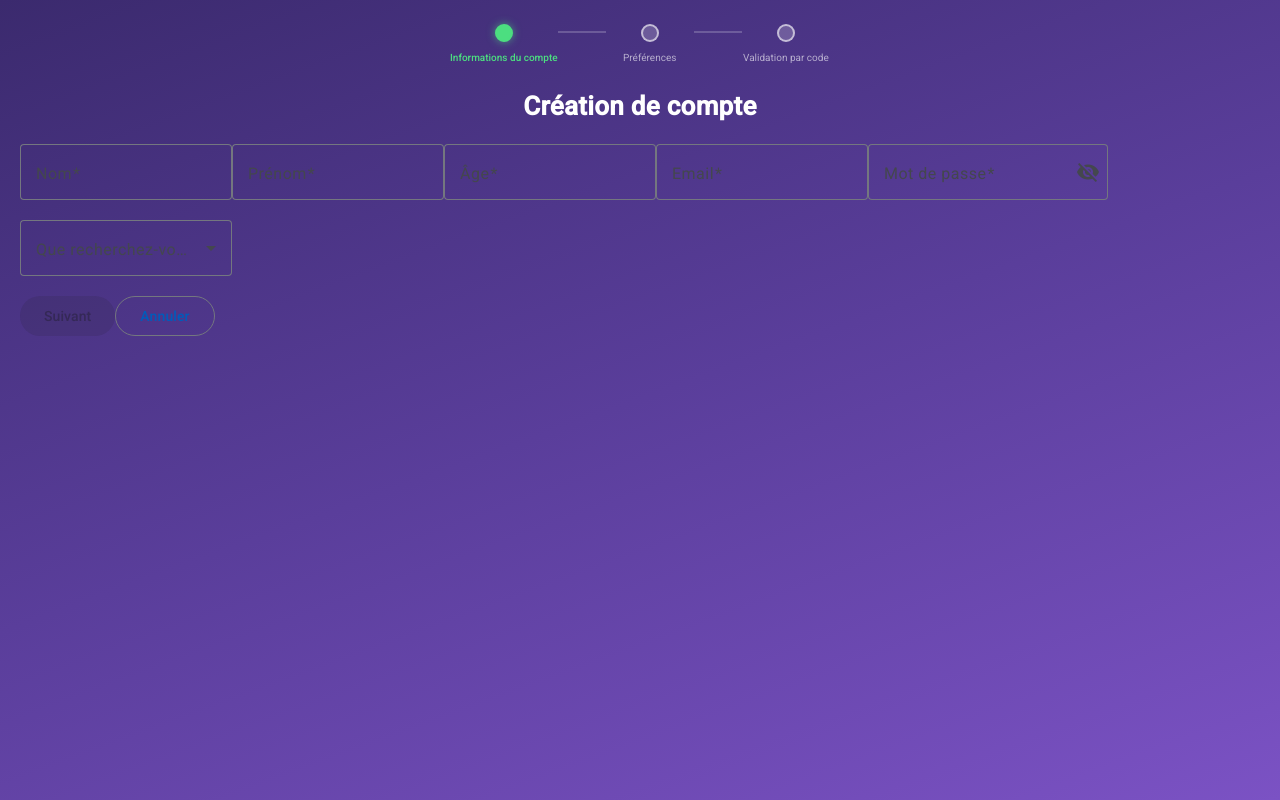
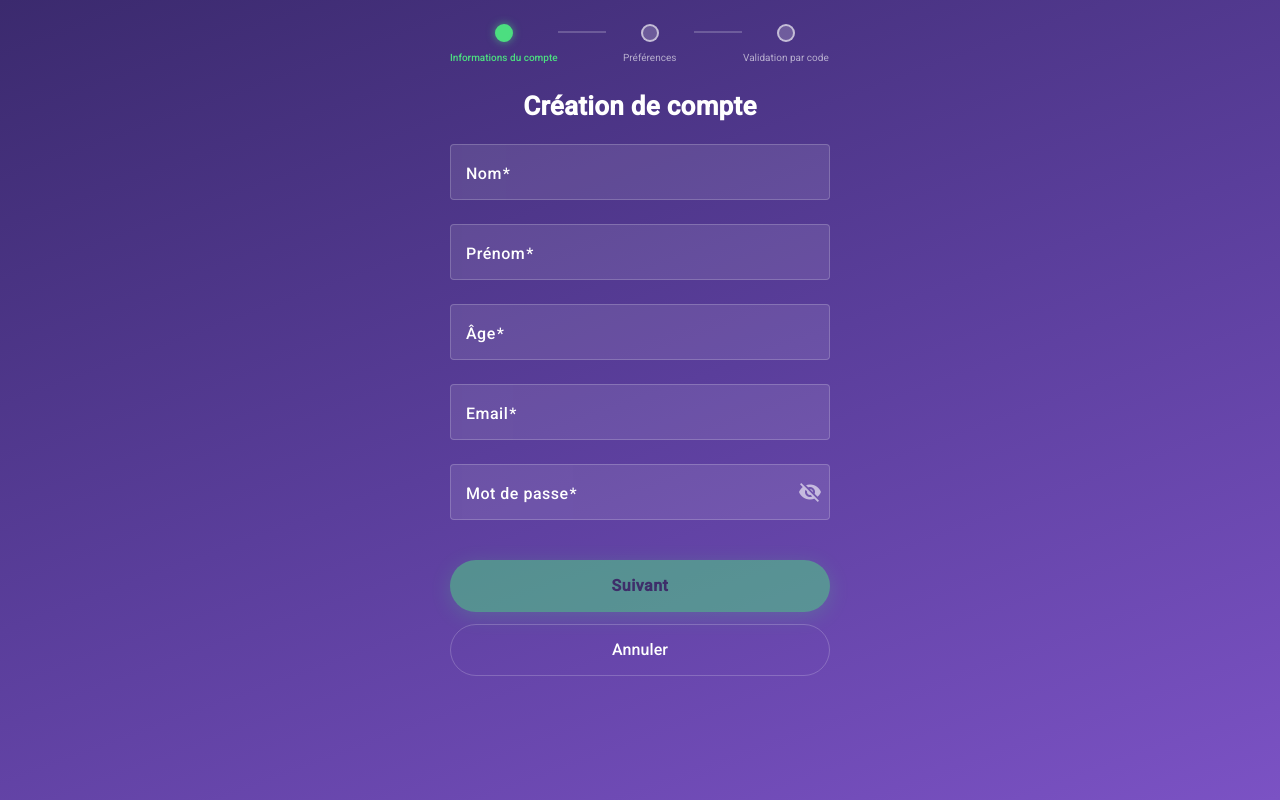
Before and after one commit to max34160/BigProjectFront, an Angular app: page /creation-compte in a window 1280 px wide. Built offline with nearby package versions, Linux system fonts and the light colour scheme.

Commit message:
v2 register

```diff
--- a/src/app/register/register.html
+++ b/src/app/register/register.html
@@ -71,19 +71,8 @@
       </mat-error>
     </mat-form-field>
 
-    <mat-form-field appearance="outline" class="full-width">
-      <mat-label>Que recherchez-vous ?</mat-label>
-      <mat-select formControlName="recherche">
-        <mat-option *ngFor="let option of searchOptions" [value]="option">
-          {{ option }}
-        </mat-option>
-      </mat-select>
-      <mat-error *ngIf="form.get('recherche')?.hasError('required')">Veuillez faire un choix</mat-error>
-    </mat-form-field>
-
-
     <div class="actions">
-      <button mat-raised-button type="submit" class="btn-suivant" [disabled]="form.invalid">
+      <button mat-raised-button type="ngSubmit" class="btn-suivant" [disabled]="form.invalid">
         Suivant
       </button>
       <button mat-stroked-button type="button" class="btn-annuler" (click)="onCancel()">
--- a/src/app/register/register.scss
+++ b/src/app/register/register.scss
@@ -1,3 +1,4 @@
+// Couleurs principales
 $purple-dark: #3b2a6e;
 $purple-mid: #4e3a8a;
 $green-accent: #4cde80;
@@ -20,6 +21,8 @@ $white-10: rgba(255, 255, 255, 0.1);
   padding: 24px 20px 40px;
   box-sizing: border-box;
 }
+
+// Style du stepper en haut de la page pour indiquer les étapes de création du compte
 .stepper-header {
   display: flex;
   align-items: flex-start;
@@ -73,6 +76,7 @@ $white-10: rgba(255, 255, 255, 0.1);
   max-width: 48px;
 }
 
+// Titre
 .page-title {
   font-size: 26px;
   font-weight: 700;
@@ -81,3 +85,139 @@ $white-10: rgba(255, 255, 255, 0.1);
   text-align: center;
   letter-spacing: 0.3px;
 }
+
+// Formulaire
+.creation-form {
+  width: 100%;
+  max-width: 380px;
+  display: flex;
+  flex-direction: column;
+  gap: 4px;
+}
+
+.full-width {
+  width: 100%;
+}
+
+// Formulaire couleurs
+::ng-deep {
+  .creation-form {
+    .mat-mdc-form-field {
+
+      .mat-mdc-floating-label,
+      .mdc-floating-label {
+        color: $white !important;
+        font-weight: 500;
+      }
+
+   // Texte
+      .mat-mdc-input-element,
+      input.mat-mdc-input-element,
+      .mat-mdc-select-value-text {
+        color: $white !important;
+      }
+
+      .mdc-notched-outline__leading,
+      .mdc-notched-outline__notch,
+      .mdc-notched-outline__trailing {
+        border-color: $white-20 !important;
+        background-color: $white-10;
+      }
+
+      &.mat-focused {
+        .mdc-notched-outline__leading,
+        .mdc-notched-outline__notch,
+        .mdc-notched-outline__trailing {
+          border-color: $green-accent !important;
+          border-width: 2px !important;
+        }
+
+        .mat-mdc-floating-label,
+        .mdc-floating-label {
+          color: $green-accent !important;
+        }
+      }
+
+      input::placeholder {
+        color: $white-60 !important;
+      }
+
+      .mat-mdc-icon-button {
+        color: $white-60;
+
+        &:hover {
+          color: $white;
+        }
+      }
+
+      .mat-mdc-form-field-error {
+        color: #ff8fab;
+      }
+
+      .mat-mdc-select-arrow {
+        color: $white-60;
+      }
+    }
+
+    .mat-mdc-select-panel {
+      background: $purple-mid;
+
+      .mat-mdc-option {
+        color: $white;
+
+        &:hover,
+        &.mat-mdc-option-active {
+          background: $white-10;
+        }
+      }
+    }
+  }
+}
+
+// Boutons
+.actions {
+  display: flex;
+  flex-direction: column;
+  gap: 12px;
+  margin-top: 16px;
+}
+
+.btn-suivant {
+  width: 100%;
+  height: 52px;
+  border-radius: 30px !important;
+  font-size: 16px !important;
+  font-weight: 600 !important;
+  letter-spacing: 0.5px;
+  background-color: $green-accent !important;
+  color: #1a1a2e !important;
+  box-shadow: 0 4px 20px rgba(76, 222, 128, 0.4) !important;
+  transition: transform 0.15s ease, box-shadow 0.15s ease !important;
+
+  &:hover:not(:disabled) {
+    transform: translateY(-1px);
+    box-shadow: 0 6px 24px rgba(76, 222, 128, 0.55) !important;
+  }
+
+  &:disabled {
+    opacity: 0.5;
+    background-color: $green-accent !important;
+    color: #1a1a2e !important;
+  }
+}
+
+.btn-annuler {
+  width: 100%;
+  height: 52px;
+  border-radius: 30px !important;
+  font-size: 16px !important;
+  font-weight: 500 !important;
+  color: $white !important;
+  border-color: $white-20 !important;
+  background: transparent !important;
+  transition: background 0.15s ease !important;
+
+  &:hover {
+    background: $white-10 !important;
+  }
+}
```
